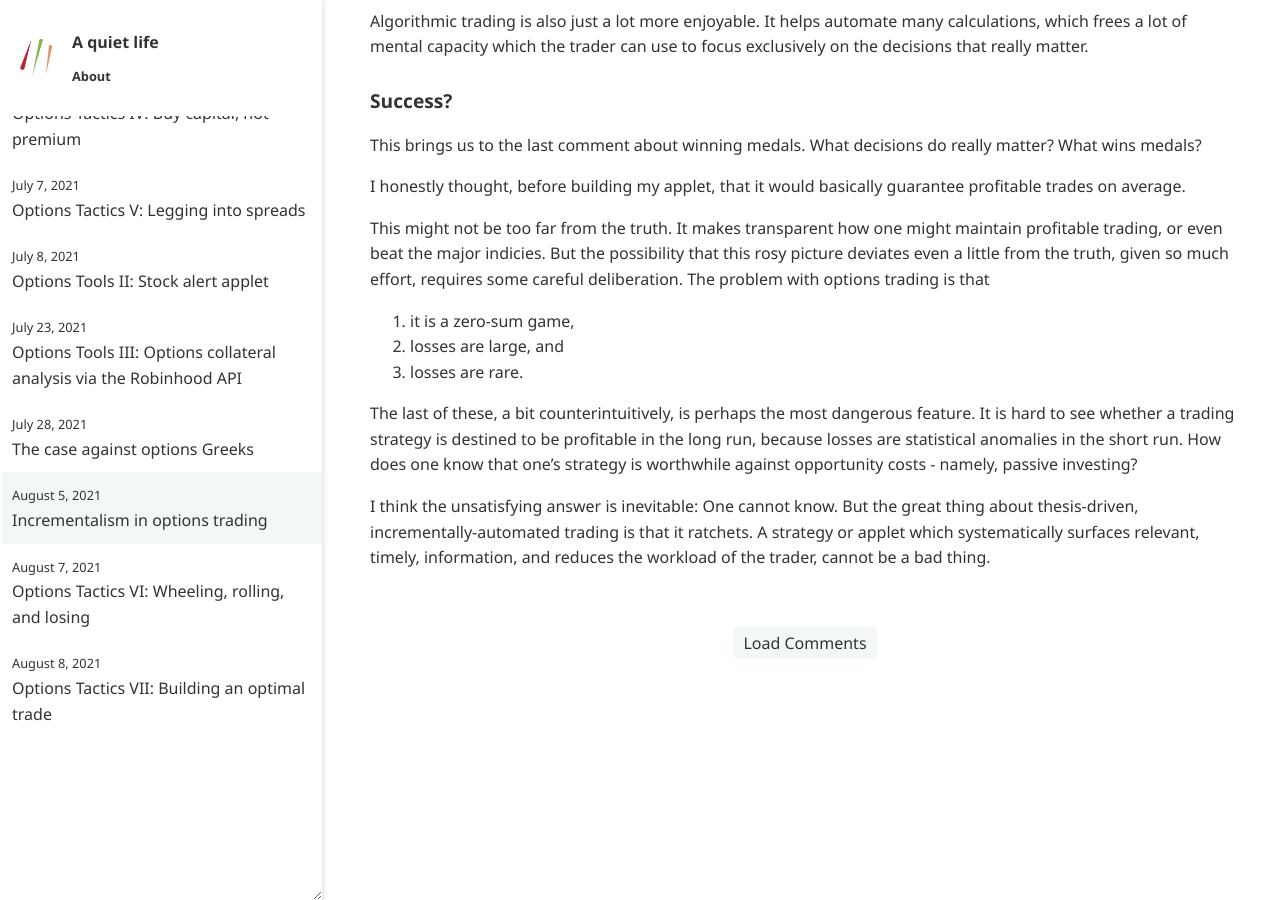
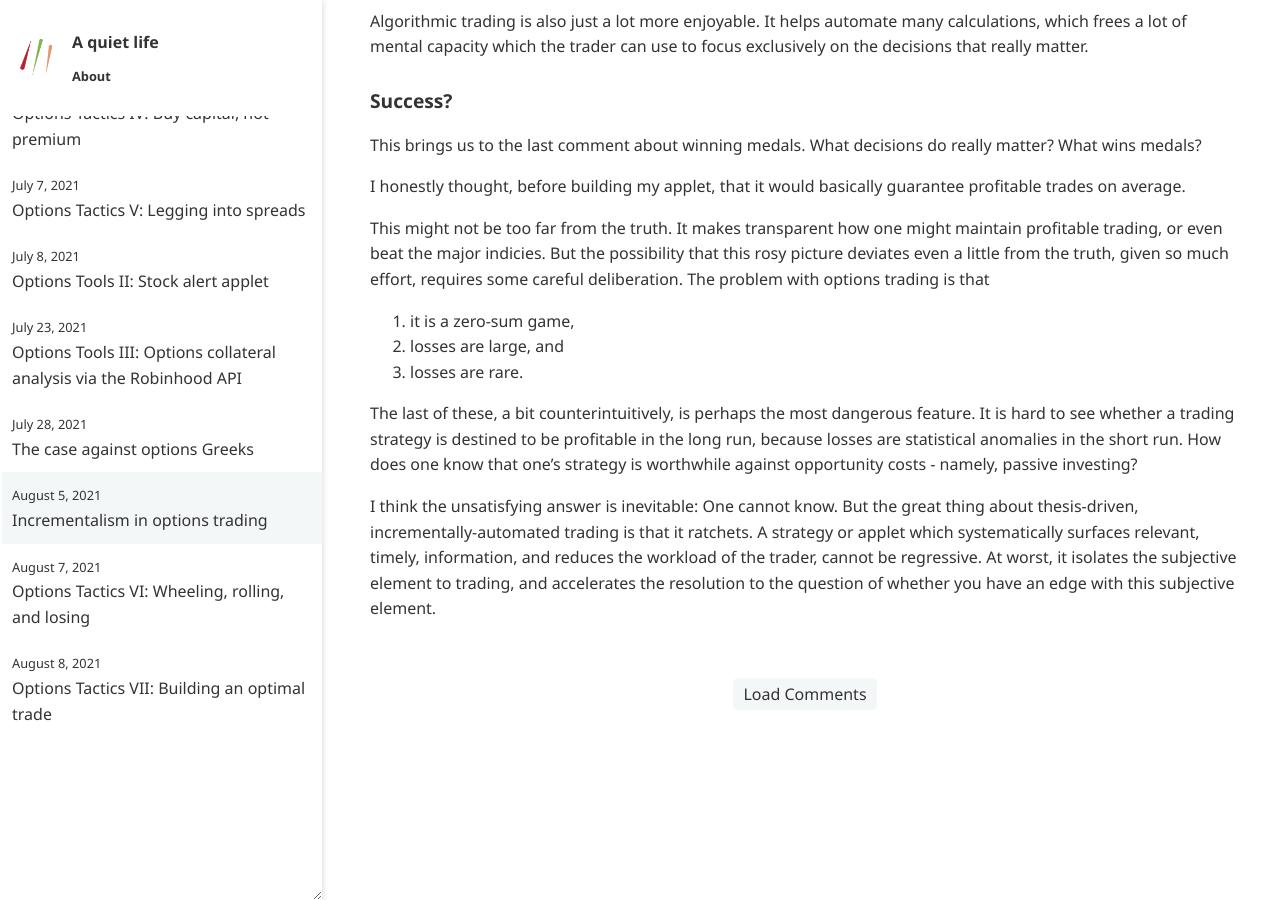
Before and after one commit to ansyblenetwork/aquietlife, a Jekyll site: the page built from _posts/2021-08-05-incrementalism.md, in a window 1280 px wide and 900 px high, scrolled down 1510 px. Built offline with Jekyll 4.4.1, drawn with Linux system fonts in a browser that asks for light colours; before the commit the page ends 2359 px from its top, so only the background shows below that.

Commit message:
Update 2021-08-05-incrementalism.md

```diff
--- a/_posts/2021-08-05-incrementalism.md
+++ b/_posts/2021-08-05-incrementalism.md
@@ -54,4 +54,4 @@
 
 The last of these, a bit counterintuitively, is perhaps the most dangerous feature. It is hard to see whether a trading strategy is destined to be profitable in the long run, because losses are statistical anomalies in the short run. How does one know that one's strategy is worthwhile against opportunity costs - namely, passive investing?
 
-I think the unsatisfying answer is inevitable: One cannot know. But the great thing about thesis-driven, incrementally-automated trading is that it ratchets. A strategy or applet which systematically surfaces relevant, timely, information, and reduces the workload of the trader, cannot be a bad thing.
+I think the unsatisfying answer is inevitable: One cannot know. But the great thing about thesis-driven, incrementally-automated trading is that it ratchets. A strategy or applet which systematically surfaces relevant, timely, information, and reduces the workload of the trader, cannot be regressive. At worst, it isolates the subjective element to trading, and accelerates the resolution to the question of whether you have an edge with this subjective element.
```
